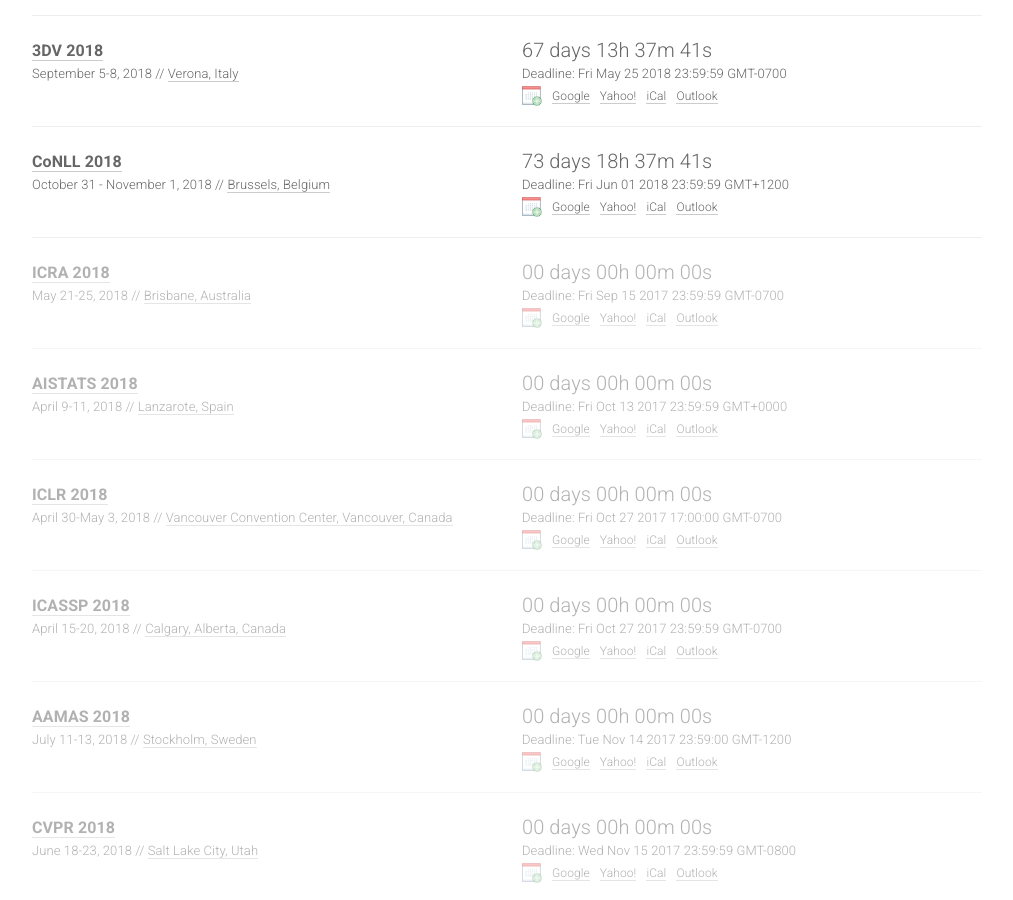
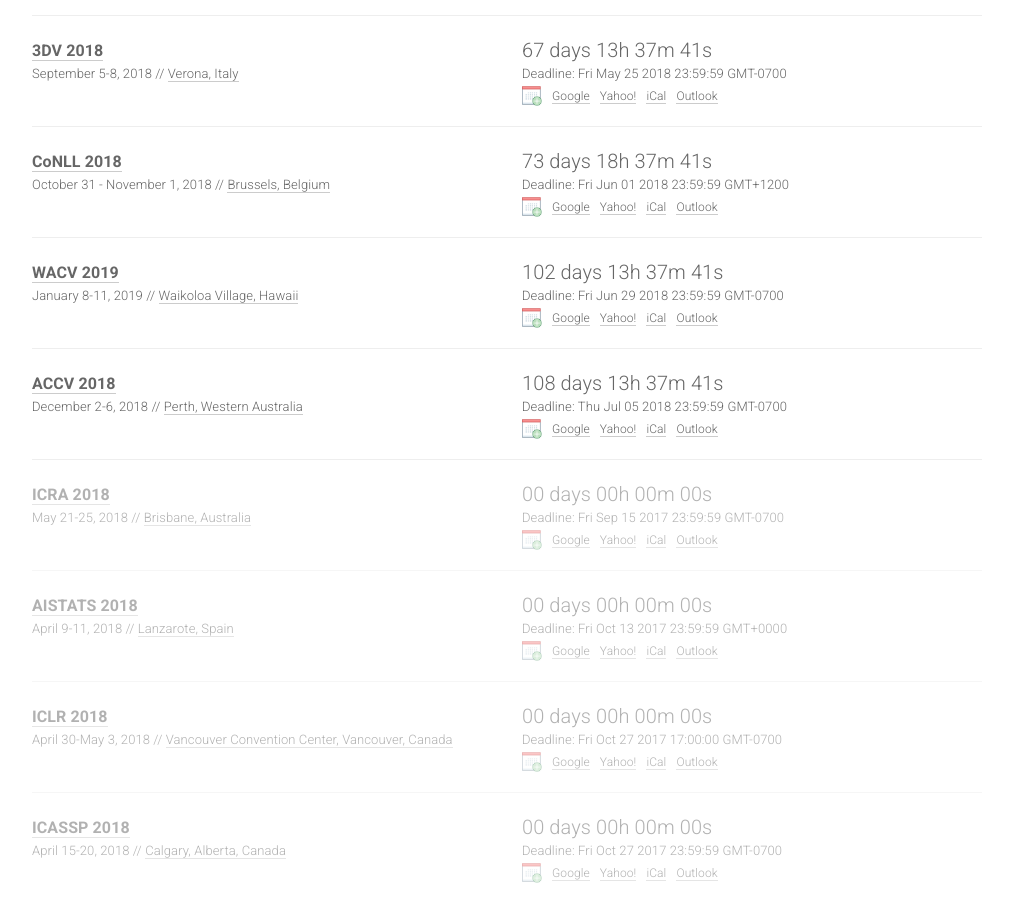
Before and after one commit to paperswithcode/ai-deadlines, a Jekyll site: the page built from index.html, in a window 1280 px wide and 900 px high, scrolled down 631 px. Shown: the whole window, without its empty margins (133-1146 px from the left). Built offline with Jekyll 4.4.1, drawn with Linux system fonts in a browser that asks for light colours; nearby versions of some CDN libraries; comment, search, counter and statistics services are not loaded.

Commit message:
Add wacv19 and accv18

```diff
--- a/_data/conferences.yml
+++ b/_data/conferences.yml
@@ -60,6 +60,26 @@
   date: October 31 - November 1, 2018
   place: Brussels, Belgium
   sub: NLP
+
+- name: WACV
+  year: 2019
+  id: wacv19
+  link: http://wacv19.uccs.us/
+  deadline: "2018-06-29 23:59:59"
+  timezone: America/Los_Angeles
+  date: January 8-11, 2019
+  place: Waikoloa Village, Hawaii
+  sub: CV
+
+- name: ACCV
+  year: 2018
+  id: accv18
+  link: http://accv2018.net/
+  deadline: "2018-07-05 23:59:59"
+  timezone: America/Los_Angeles
+  date: December 2-6, 2018
+  place: Perth, Western Australia
+  sub: CV
 
 - name: ICRA
   year: 2018
```
